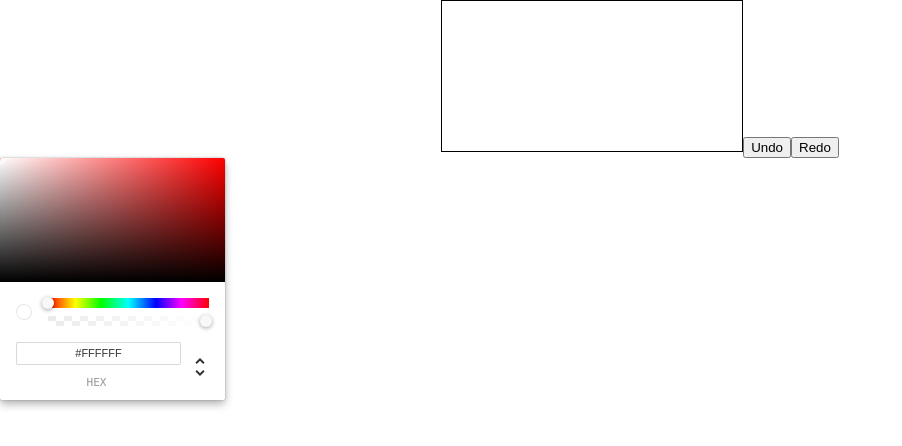
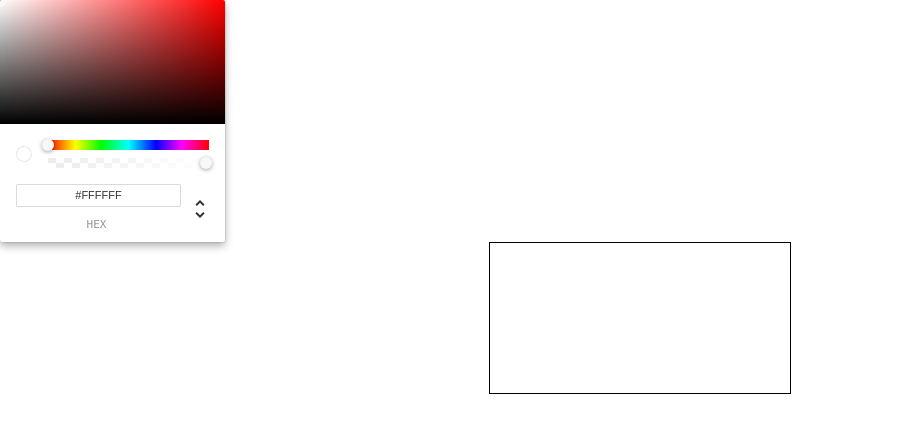
Before and after one commit to Shoozle/React-Story-Creator, a React (Create React App) app: page / in a window 1280 px wide. Shown: the top 446 px of the page, without its empty margins (0-902 px from the left). Built offline with nearby package versions, Linux system fonts and the light colour scheme; the HTML template or start-up script is replaced by a standard one.

Commit message:
Starting over god damn it

```diff
--- a/src/App.js
+++ b/src/App.js
@@ -5,21 +5,14 @@ import Toolbox from './components/Toolbox/Toolbox';
 import './App.css';
 
 class App extends Component {
-    constructor() {
-      super();
-      this.state = {
-        brushColor: '',
-      }
-    }
-
     render() {
         return (
-          <div className="App">
-            <DrawingCanvas brushColor={this.state.brushColor}/>
-            <Toolbox/>
-          </div>
+            <div className="App">
+                <Toolbox />
+                <DrawingCanvas />
+            </div>
         );
-      }
     }
+}
 
 export default App;
--- a/src/components/DrawingCanvas/DrawingCanvas.js
+++ b/src/components/DrawingCanvas/DrawingCanvas.js
@@ -7,20 +7,11 @@ class DrawingCanvas extends React.Component {
         this.present = 0;
         this.painting = false;
         this.canvas = React.createRef();
-        this.state = {
-            color: "white",
-            history: [],
-        }
     }
 
     //State is similar to props, but it is private and fully controlled by the component.
     //In a React component, props are variables passed to it by its parent component. State on the other hand is still variables, but directly initialized and managed by the component.
     //Props should never be changed in a child component, so if there’s something going on that alters some variable, that variable should belong to the component state.
-
-
-    // handleChangeComplete = (color) => {
-    //     this.setState({ color: color.hex });
-    //   };
 
     draw(e) {
         if (!this.painting) return;
@@ -29,8 +20,8 @@ class DrawingCanvas extends React.Component {
         let offsetTop = canvas.offsetTop - window.scrollY;
         let ctx = canvas.getContext("2d");
         ctx.lineWidth = 25;
-        ctx.lineCap = "round";
-        ctx.strokeStyle = "black";
+        ctx.lineCap = 'round';
+        ctx.strokeStyle = 'black'
         ctx.lineTo(e.clientX - offsetLeft, e.clientY - offsetTop);
         ctx.stroke();
         ctx.beginPath();
@@ -40,7 +31,6 @@ class DrawingCanvas extends React.Component {
     startPosition(e){
         this.painting = true;
         this.draw(e);    //Adding the event here draws it on click to create dots
-        this.state.history.splice(this.present);
     }
 
     finishedPosition(){
@@ -48,37 +38,15 @@ class DrawingCanvas extends React.Component {
         let canvas = this.canvas.current;
         let ctx = canvas.getContext("2d");
         ctx.beginPath();
-        this.state.history.push(canvas.toDataURL());
-        console.log(this.state.history);
         this.present++;
-    }
-
-    undo(){
-        if (this.present > 0)
-        {
-            console.log(this.present);
-            this.present--;
-            let canvas = this.canvas.current;
-            let ctx = canvas.getContext("2d");
-            let img = new Image();
-            img.src = this.state.history[this.present];
-            console.log(this.state.history[this.present]);
-            img.onload = () => { ctx.drawImage(img, 0, 0)};
-        }
-    }
-
-    redo(){
-
     }
 
     componentDidMount(){
         //Initial fill
         let canvas = this.canvas.current;
         let ctx = canvas.getContext("2d");
-        ctx.fillStyle = "white";
+        ctx.fillStyle = "black";
         ctx.fillRect(0, 0, this.canvas.width, this.canvas.height);
-        this.state.history.push(canvas.toDataURL());
-        console.log(this.state.history);
     }
 
     render() {
@@ -89,12 +57,6 @@ class DrawingCanvas extends React.Component {
                 onMouseMove={(e) => this.draw(e)}
                 onMouseUp={() => this.finishedPosition()}
                 ></canvas>
-                <button
-                onClick={() => this.undo()}
-                >Undo</button>
-                <button
-                onClick={() => this.redo()}
-                >Redo</button>
             </div>
         );
     }
--- /dev/null
+++ b/src/components/Toolbox/Toolbox.css
@@ -0,0 +1,5 @@
+.toolbox{
+    border: 1px solid red;
+    border-radius: 5px;
+    padding: 2em;
+}
--- a/src/components/Toolbox/Toolbox.js
+++ b/src/components/Toolbox/Toolbox.js
@@ -1,22 +1,22 @@
-import React, { Component } from 'react';
+import React from 'react';
 import { ChromePicker } from 'react-color';
+import './Toolbox.css';
 
-class Toolbox extends Component {
+class Toolbox extends React.Component {
   state = {
-            brushColor: '#fff',
+    background: '#fff',
   };
 
   handleChangeComplete = (color) => {
-        this.setState({ brushColor: color.hex });
+    this.setState({ background: color.hex });
   };
 
   render() {
     return (
-            <div>
       <ChromePicker
-                color={ this.state.brushColor }
-                onChange={ this.handleChangeComplete }/>
-            </div>
+        color={ this.state.background }
+        onChange={ this.handleChangeComplete }
+      />
     );
   }
 }
```
Lines whose indentation alone changed are shown as unchanged.
